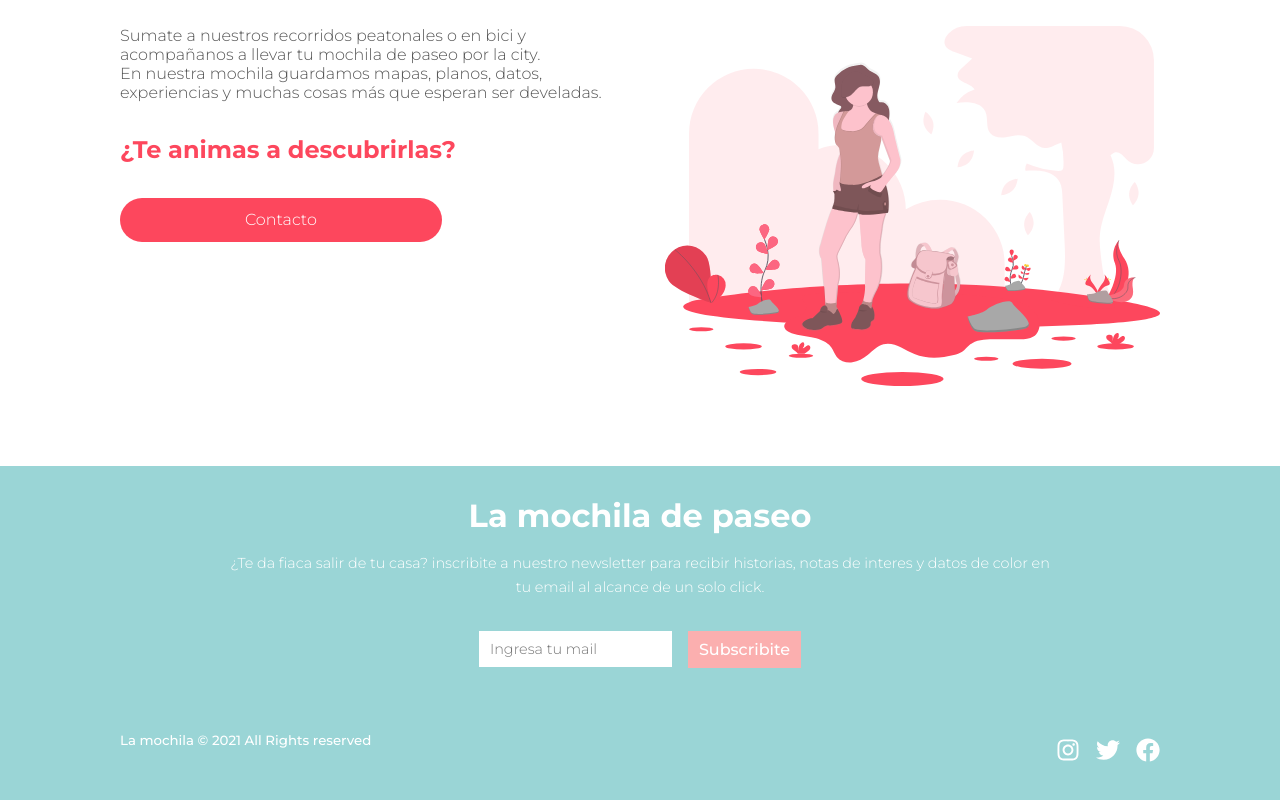
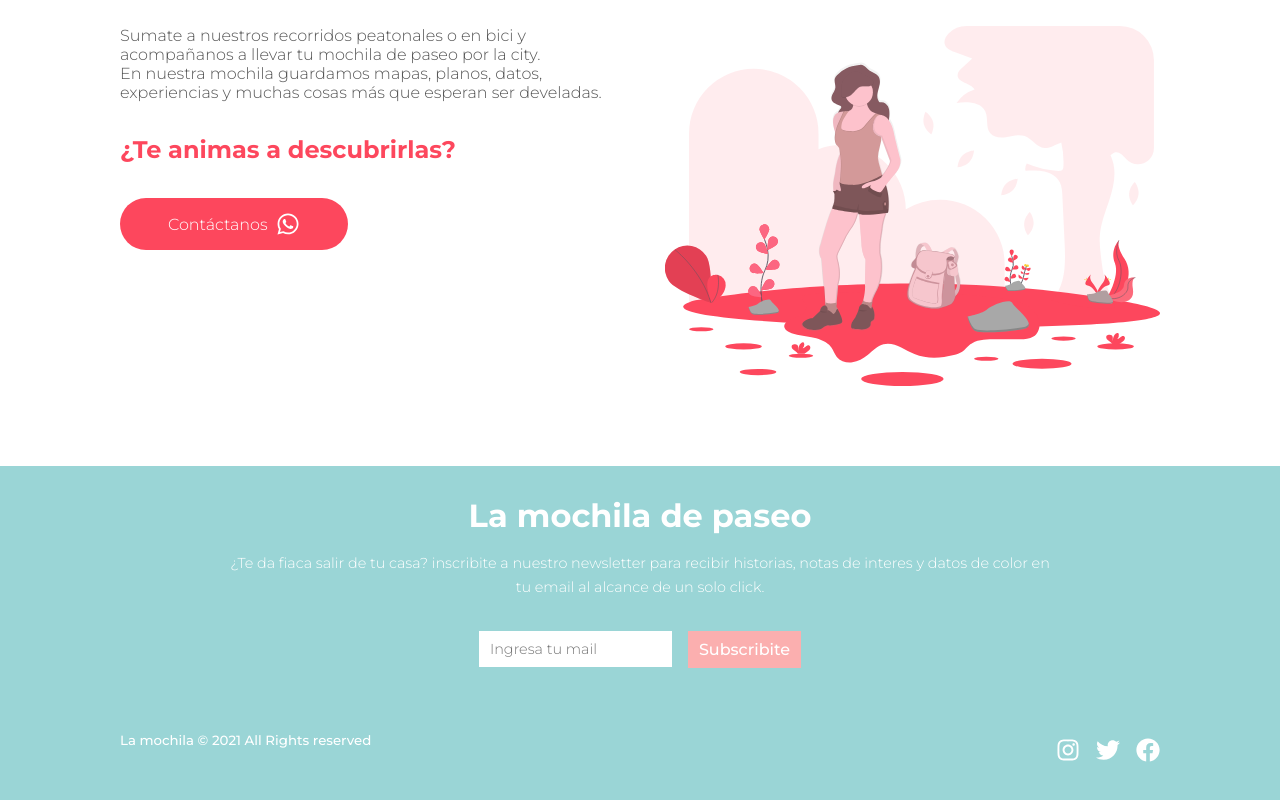
Before and after one commit to Elisa33/mochila, a React (Create React App) app: page / in a window 1280 px wide. Shown: the part 3467-4267 px from the top of the page. Built offline with nearby package versions, Linux system fonts and the light colour scheme.

Commit message:
contact button to whatsapp

```diff
--- a/src/components/ContactSection/ContactElements.js
+++ b/src/components/ContactSection/ContactElements.js
@@ -48,5 +48,32 @@ export const StyledContactP = styled.p`
 
 export const ButtonWrap = styled.div`
     width: 65%;
+    display: flex;
      /* margin: 2rem auto; */
 `
+export const ButtonWhatsapp = styled.a`
+    border-radius:50px;
+    background: #FD475D;
+    white-space: nowrap;
+    padding:  14px 48px;
+    color: #fff;
+    font-size:  1rem ;
+    outline: none;
+    border: none;
+    text-decoration: none;
+    cursor: pointer;
+    display: flex;
+    justify-content: center;
+    align-items: center;
+    transition: 0.2s ease-in-out;
+    &:hover{
+        color:  #fff;
+        transition: 0.2s ease-in-out;
+        background: #ffde5e;
+    }
+    svg{
+        width: 1.5rem;
+        height: 1.5rem;
+        margin-left: 0.5rem;
+    }
+`
--- a/src/components/ContactSection/index.js
+++ b/src/components/ContactSection/index.js
@@ -1,6 +1,6 @@
 import React from 'react'
-import { Button } from '../ButtonElement';
-import { StyledContact, StyledContactWrap, StyledContactP, ButtonWrap } from './ContactElements';
+import { FaWhatsapp } from 'react-icons/fa';
+import { StyledContact, StyledContactWrap, StyledContactP, ButtonWrap, ButtonWhatsapp } from './ContactElements';
 import contactimg from '../../images/exploring.svg'
 
 const Contact = () => {
@@ -13,18 +13,7 @@ const Contact = () => {
                 <p>En nuestra mochila guardamos mapas, planos, datos, experiencias y muchas cosas más que esperan ser develadas.</p>
                 <h2>¿Te animas a descubrirlas?</h2>
                  <ButtonWrap>
-                    <Button to='footer'
-                        smooth={true}
-                        duration={500}
-                        spy={true}
-                        exact='true'
-                        offset={-80}
-                        primary={false ? 1 : 0}
-                        dark={false ? 1 : 0}
-                        dark2={true ? 1 : 0}
-                        >
-                            Contacto
-                    </Button>
+                    <ButtonWhatsapp href="https://walink.co/be785e" target="_blank">Contáctanos<FaWhatsapp/></ButtonWhatsapp>
                  </ButtonWrap>
 
 
```
